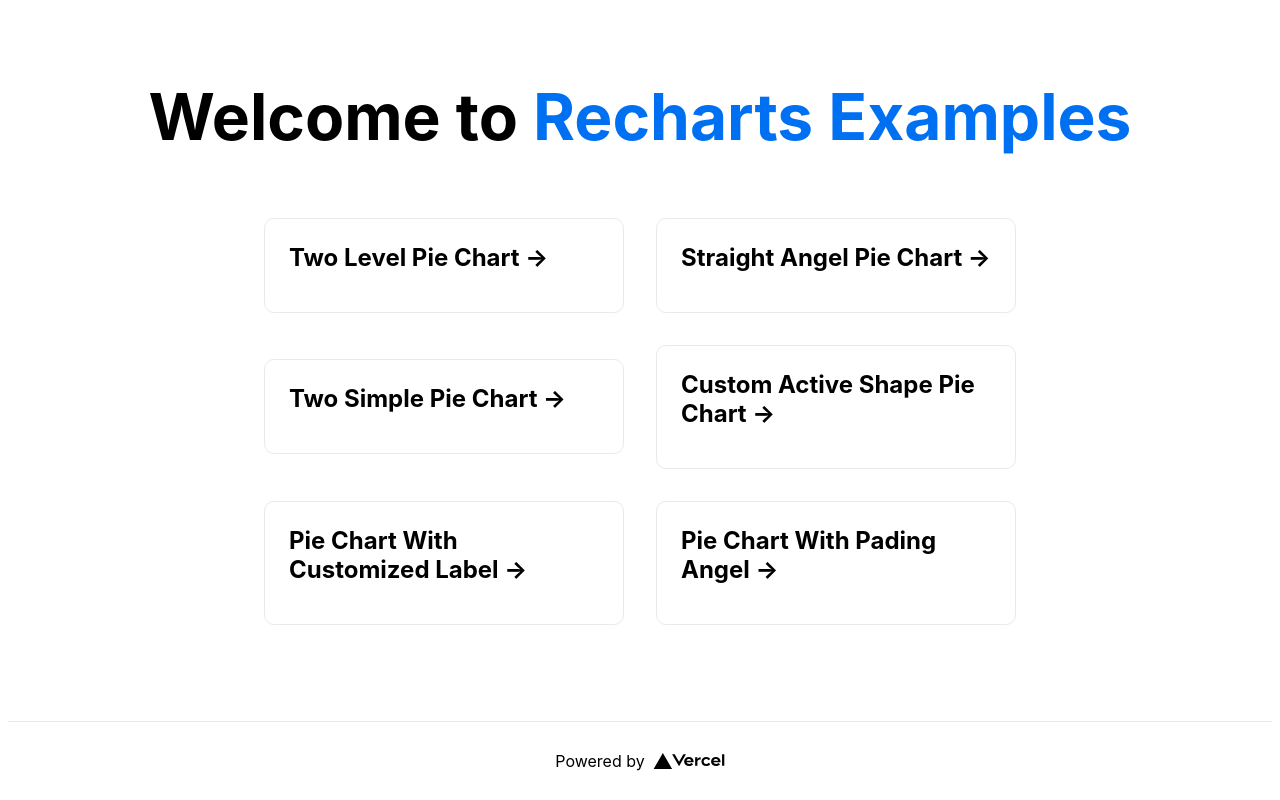
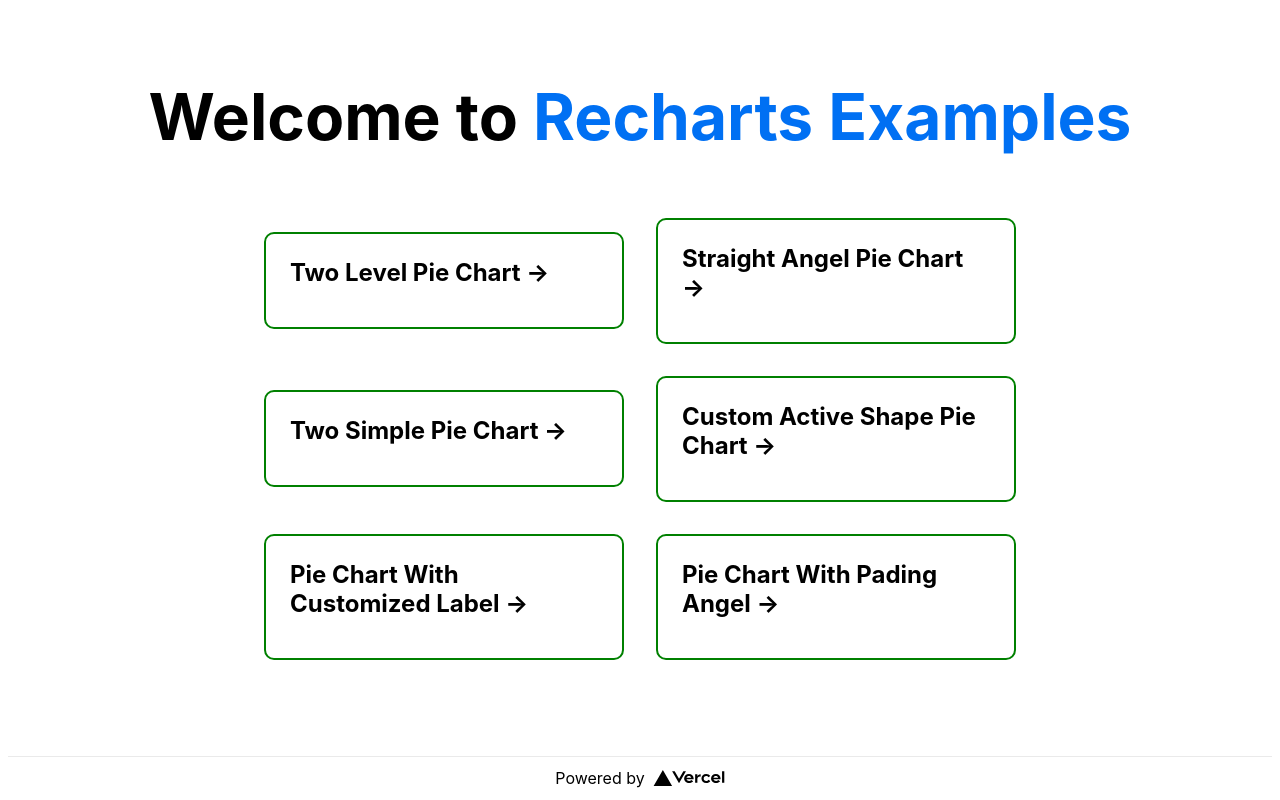
Before and after one commit to hbarve1/charts-and-graphs, a Next.js app: page /recharts/pie-charts in a window 1280 px wide. Built offline with nearby package versions, Linux system fonts and the light colour scheme.

Commit message:
List Updated

```diff
--- a/data/database.js
+++ b/data/database.js
@@ -3,91 +3,132 @@
 export const database = {
  "recharts": {
     "area-charts": [
-      { title: "simple-area-chart", value: 0 },
-      { title: "stacked-area-chart", value: 0 },
-      { title: "tiny-area-chart", value: 0 },
-      { title: "percent-area-chart", value: 0 },
-      { title: "cardinal-area-chart", value: 0 },
-      { title: "area-chart-connect-nulls", value: 0 },
-      { title: "synchronized-area-chart", value: 0 },
-      { title: "area-chart-fill-by-value", value: 0 },
+      { title: "simple-area-chart", value: 1 },
+      { title: "stacked-area-chart", value: 1 },
+      { title: "tiny-area-chart", value: 1 },
+      { title: "percent-area-chart", value: 1 },
+      { title: "cardinal-area-chart", value: 1 },
+      { title: "area-chart-connect-nulls", value: 1 },
+      { title: "synchronized-area-chart", value: 1 },
+      { title: "area-chart-fill-by-value", value: 1 },
     ],
     "bar-charts": [
-      { title: "simple-bar-chart", value: 0 },
-      { title: "tiny-bar-chart", value: 0 },
-      { title: "stacked-bar-chart", value: 0 },
-      { title: "mix-bar-chart", value: 0 },
-      { title: "custom-shape-bar-chart", value: 0 },
-      { title: "positive-and-negative-bar-chart", value: 0 },
-      { title: "brush-bar-chart", value: 0 },
-      { title: "bar-chart-with-customized-event", value: 0 },
-      { title: "bar-chart-with-min-height", value: 0 },
-      { title: "bar-chart-stacked-by-sign", value: 0 },
-      { title: "biaxial-bar-chart", value: 0 },
-      { title: "bar-chart-has-background", value: 0 },
-      { title: "bar-chart-with-multi-xaxis", value: 0 },
-      { title: "bar-chart-no-padding", value: 0 },
+      { title: "simple-bar-chart", value: 1 },
+      { title: "tiny-bar-chart", value: 1 },
+      { title: "stacked-bar-chart", value: 1 },
+      { title: "mix-bar-chart", value: 1 },
+      { title: "custom-shape-bar-chart", value: 1 },
+      { title: "positive-and-negative-bar-chart", value: 1 },
+      { title: "brush-bar-chart", value: 1 },
+      { title: "bar-chart-with-customized-event", value: 1 },
+      { title: "bar-chart-with-min-height", value: 1 },
+      { title: "bar-chart-stacked-by-sign", value: 1 },
+      { title: "biaxial-bar-chart", value: 1 },
+      { title: "bar-chart-has-background", value: 1 },
+      { title: "bar-chart-with-multi-xaxis", value: 1 },
+      { title: "bar-chart-no-padding", value: 1 },
     ],
     "composrd-charts": [
-      { title: "line-bar-area-composed-chart", value: 0 },
-      { title: "same-data-composed-chart", value: 0 },
-      { title: "vertical-composed-chart", value: 0 },
-      { title: "composed-chart-with-axis-labels", value: 0 },
-      { title: "scatter-and-line-of-best-fit", value: 0 },
+      { title: "line-bar-area-composed-chart", value: 1 },
+      { title: "same-data-composed-chart", value: 1 },
+      { title: "vertical-composed-chart", value: 1 },
+      { title: "composed-chart-with-axis-labels", value: 1 },
+      { title: "scatter-and-line-of-best-fit", value: 1 },
     ],
-    " legend": [{ title: "legend-effect-opacity" }],
+    "legend": [{ title: "legend-effect-opacity" ,value:1}],
     "line-charts": [
-      { title: "simple-line-chart", value: 0 },
-      { title: "tiny-line-chart", value: 0 },
-      { title: "dashed-line-chart", value: 0 },
-      { title: "vertical-line-chart", value: 0 },
-      { title: "biaxial-line-chart", value: 0 },
-      { title: "vertical-line-chart-with-specified-domain", value: 0 },
-      { title: "line-chart-connect-nulls", value: 0 },
+      { title: "simple-line-chart", value: 1 },
+      { title: "tiny-line-chart", value: 1 },
+      { title: "dashed-line-chart", value: 1 },
+      { title: "vertical-line-chart", value: 1 },
+      { title: "biaxial-line-chart", value: 1 },
+      { title: "vertical-line-chart-with-specified-domain", value: 1 },
+      { title: "line-chart-connect-nulls", value: 1 },
       { title: "line-chart-with-xaxis-pading", value: 1 },
-      { title: "line-chart-with-reference-lines", value: 0 },
-      { title: "customized-dot-line-chart", value: 0 },
-      { title: "customized-label-line-chart", value: 0 },
-      { title: "synchronised-line-chart", value: 0 },
-      { title: "highlinght-and-zoom-line-chart", value: 0 },
-      { title: "line-chart-has-multi-series", value: 0 },
-      { title: "line-chart-axis-interval", value: 0 },
+      { title: "line-chart-with-reference-lines", value: 1 },
+      { title: "customized-dot-line-chart", value: 1 },
+      { title: "customized-label-line-chart", value: 1 },
+      { title: "synchronised-line-chart", value: 1 },
+      { title: "highlinght-and-zoom-line-chart", value: 1 },
+      { title: "line-chart-has-multi-series", value: 1 },
+      { title: "line-chart-axis-interval", value: 1 },
     ],
     "pie-charts": [
-      { title: "two-level-pie-chart", value: 0 },
-      { title: "straight-angel-pie-chart", value: 0 },
-      { title: "two-simple-pie-chart", value: 0 },
-      { title: "custom-active-shape-pie-chart", value: 0 },
-      { title: "pie-chart-with-customized-label", value: 0 },
-      { title: "pie-chart-with-pading-angel", value: 0 },
+      { title: "two-level-pie-chart", value: 1 },
+      { title: "straight-angel-pie-chart", value: 1 },
+      { title: "two-simple-pie-chart", value: 1 },
+      { title: "custom-active-shape-pie-chart", value: 1 },
+      { title: "pie-chart-with-customized-label", value: 1 },
+      { title: "pie-chart-with-pading-angel", value: 1 },
     ],
     "radar-charts": [
-      { value: "simple-radar-chart", value: 0 },
-      { value: "specified-domain-radar-chart", value: 0 },
+      { title: "simple-radar-chart", value: 1 },
+      { title: "specified-domain-radar-chart", value: 1 },
     ],
-    "radial-bar-charts": [{ value: "simple-radial-bar-chart", value: 0 }],
+    "radial-bar-charts": [{ value: "simple-radial-bar-chart", value: 1 }],
     "resposive-container": [
-      { value: "area-responsive-container", value: 0 },
-      { value: "composed-responsive-container", value: 0 },
-      { value: "pie-responsive-container", value: 0 },
+      { title: "area-responsive-container", value: 1 },
+      { title: "composed-responsive-container", value: 1 },
+      { title: "pie-responsive-container", value: 1 },
     ],
     "scatter-charts": [
-      { value: "simple-scatter-chart", value: 0 },
-      { value: "three-dim-scatter-chart", value: 0 },
-      { value: "joint-line-scatter-chart", value: 0 },
-      { value: "bubble-chart", value: 0 },
-      { value: "scatter-chart-with-labels", value: 0 },
-      { value: "multiple-yaxis-scatter-chart", value: 0 },
-      { value: "scatter-chart-with-cell", value: 0 },
+      { title: "simple-scatter-chart", value: 1 },
+      { title: "three-dim-scatter-chart", value: 1 },
+      { title: "joint-line-scatter-chart", value: 1 },
+      { title: "bubble-chart", value: 1 },
+      { title: "scatter-chart-with-labels", value: 1 },
+      { title: "multiple-yaxis-scatter-chart", value: 1 },
+      { title: "scatter-chart-with-cell", value: 1 },
     ],
-    "tooltip": [{ value: "custom-content-of-tooltip", value: 0 }],
+    "tooltip": [{ value: "custom-content-of-tooltip", value: 1 }],
     "tree-map": [
-      { value: "simple-tree-map", value: 0 },
-      { value: "custom-content-tree-map", value: 0 },
+      { title: "simple-tree-map", value: 1 },
+      { title: "custom-content-tree-map", value: 1 },
     ],
   },
-  "echarts":{},
-  "d3":{},
+  "echarts":{"line":[],
+  "bar":[],
+  "pie":[],
+  "scatter":[],
+  "geo-map":[],
+  "candlestick":[],
+  "radar":[],
+  "boxplot":[],
+  "heatmap":[],
+  "graph":[],
+  "lines":[],
+  "tree":[],
+  "treemap":[],
+  "sunburst":[],
+  "parallel":[],
+  "sankey":[],
+  "funnel":[],
+  "gauge":[],
+  "pictorial-bar":[],
+  "theme-river":[],
+  "calender":[],
+  "custom":[],
+  "dataset":[],
+  "data-zoom":[],
+  "drag":[],
+  "rich-text":[],
+  "3d-globe":[],
+  "3d-bar":[],
+  "3d-scatter":[],
+  "3d-surface":[],
+  "3d-map":[],
+  "3d-lines":[],
+  "3d-line":[],
+  "scatter-gl":[],
+  "lines-gl":[],
+  "flow-gl":[],
+  "graph-gl":[],
+},
+  "d3":{
+    "bar-chart-1":[],
+    "bar-chart":[],
+    "radial-tidy-chart":[],
+  },
   "plottable":{},
   "billboard":{},
   "d3fc":{},
--- a/pages/recharts/pie-charts/index.js
+++ b/pages/recharts/pie-charts/index.js
@@ -3,22 +3,22 @@
 import Head from "next/head";
 import Image from "next/image";
 import Link from "next/link";
-
 import styles from "../../../styles/Home.module.css";
-
+import { database } from "../../../data/database";
 import convertUrlToTitle from "../../../utils/convertUrlToTitle";
 
 export default function Home() {
   const BASE_URL = "/recharts/pie-charts";
 
-  const list = [
-    "two-level-pie-chart",
-    "straight-angel-pie-chart",
-    "two-simple-pie-chart",
-    "custom-active-shape-pie-chart",
-    "pie-chart-with-customized-label",
-    "pie-chart-with-pading-angel",
-  ];
+  const list = [...database.recharts["pie-charts"]];
+  // const list = [
+  //   "two-level-pie-chart",
+  //   "straight-angel-pie-chart",
+  //   "two-simple-pie-chart",
+  //   "custom-active-shape-pie-chart",
+  //   "pie-chart-with-customized-label",
+  //   "pie-chart-with-pading-angel",
+  // ];
 
   return (
     <div className={styles.container}>
@@ -34,10 +34,16 @@ export default function Home() {
         </h1>
 
         <div className={styles.grid}>
-          {list.map((str) => (
-            <Link href={`${BASE_URL}/${str}`} key={str}>
-              <a className={styles.card}>
-                <h2>{convertUrlToTitle(str)} &rarr;</h2>
+          {list.map(({ title ,value}) => (
+            <Link href={`${BASE_URL}/${title}`} key={title}>
+              <a
+                className={styles.card}
+                style={{
+                  borderColor: value > 0 ? "green" : "red",
+                  borderWidth: 2,
+                }}
+              >
+                <h2>{convertUrlToTitle(title)} &rarr;</h2>
                 {/* <p>Find in-depth information about Next.js features and API.</p> */}
               </a>
             </Link>
```
Also changed, not shown: pages/recharts/area-charts/index.js (+20 -14 lines), pages/recharts/bar-charts/index.js (+25 -20 lines), pages/recharts/composed-charts/index.js (+17 -11 lines), pages/recharts/legend/index.js (+11 -5 lines), pages/recharts/line-charts/index.js (+23 -21 lines), pages/recharts/radar-charts/index.js (+13 -6 lines).
